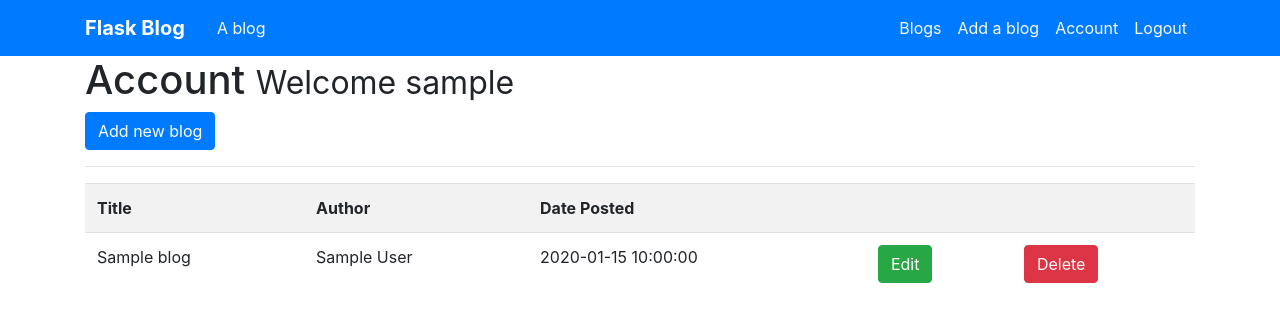
After one commit to ey7/project-three, a Flask app: a page that uses templates/account.html in a window 1280 px wide. The commit adds this page. Shown: the top 322 px of the page. Run offline with Flask 2, Linux system fonts and the light colour scheme; the visitor is signed in with stand-in values (Sample User, id 1); a database or web service that is not in the repository returns one stand-in record (values such as "Sample title"); some libraries are stand-ins or nearby versions.

Commit message:
user account route, function and template account.html added

```diff
--- a/app.py
+++ b/app.py
@@ -25,7 +25,7 @@ def home():
 	return render_template('home.html')
 
 
-# ------------USER LOGIN, REGISTRATION, AND LOGOUT -------------#
+# ------------USER LOGIN, REGISTRATION, ACCOUNT AND LOGOUT -------------#
 
 # login route for user login
 @app.route('/login', methods=['GET', 'POST'])
@@ -95,6 +95,26 @@ def authorized(f):
             flash('You must be logged in to view this page, please login first')
             return redirect(url_for('login'))
     return wrap
+
+# user account route and function
+@app.route('/account/<account_name>')
+@authorized
+def account(account_name):
+	# if account name is not equal to username in session, deny access
+	if account_name != session.get('username'):
+		flash('Access denied, you are not the owner of this account')
+		return redirect(url_for('home'))
+	else:
+		# assigns the current user
+		current_user = db.users.find_one({'username': account_name })
+		# assigns the current_users blogs
+		current_user_blogs = db.blogs.find({'author': account_name}).sort([('title', 1)])
+		# get the count of the user's blogs
+		count = db.blogs.find({'author': account_name }).count()
+		#return the acccount template
+
+	return render_template('account.html', account_name=account_name, current_user=current_user,
+		current_user_blogs=current_user_blogs, count=count, title='My Account')
 
 #logout route for users to log out
 @app.route('/logout')
@@ -215,7 +235,7 @@ def edit_blog(blog_id):
 
 #DELETE
 # Delete a particular blog
-@app.route('/delete/<blog_id>')
+@app.route('/delete/<blog_id>', methods=['GET','POST'])
 @authorized
 def delete(blog_id):
 	"""
--- /dev/null
+++ b/templates/account.html
@@ -0,0 +1,30 @@
+{% extends 'base.html' %}
+
+{% block content %}
+  <h1>Account <small> Welcome {{account_name}}</small></h1>
+  <a class="btn btn-primary" href="{{(url_for('add_blog'))}}"> Add new blog</a>
+  <hr>
+  <table class="table table-striped">
+    <tr>
+      <th>Title</th>
+      <th>Author</th>
+      <th>Date Posted</th>
+      <th></th>
+      <th></th>
+    </tr>
+    {% for blog in current_user_blogs %}
+      <tr>
+        <td>{{blog.title}}</td>
+        <td>{{blog.author}}</td>
+        <td>{{blog.posted_on}}</td>
+        <td><a href="/edit_blog/{{blog._id}}" class="btn btn-success pull-right">Edit</a></td>
+        <td>
+          <form action="/delete/{{blog._id}}" method="post">
+            <input type="hidden" name="_method" value="DELETE">
+            <input type="submit" value="Delete" class="btn btn-danger">
+          </form>
+        </td>
+      </tr>
+    {% endfor %}
+  </table>
+{% endblock %}
--- a/templates/includes/_nav.html
+++ b/templates/includes/_nav.html
@@ -15,7 +15,10 @@
                             <a href="{{ url_for('add_blog') }}" class="nav-link text-light">Add a blog</a>
                         </li>
                         <li class="nav-item">
-                            <a href="{{ url_for('logout') }}" class="nav-link text-light">Logout</a>
+                            <a href="{{url_for('account', account_name=session.username)}}" class="nav-link text-light">Account</a>
+                        </li>
+                        <li class="nav-item">
+                            <a href="{{ url_for('logout')}}" class="nav-link text-light">Logout</a>
                         </li>
                         {% else %}
                         <li class="nav-item">
```
